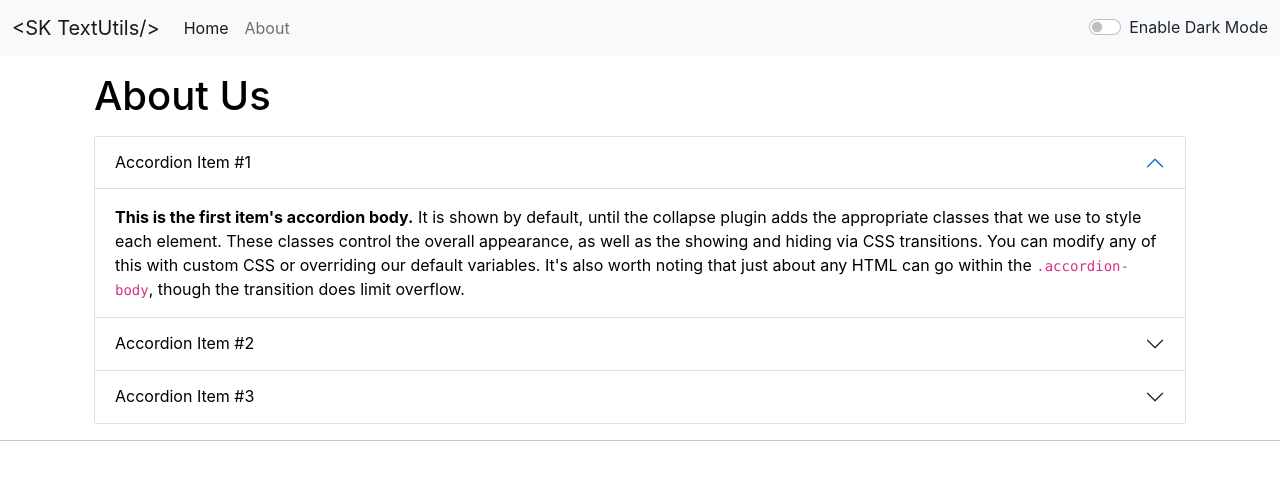
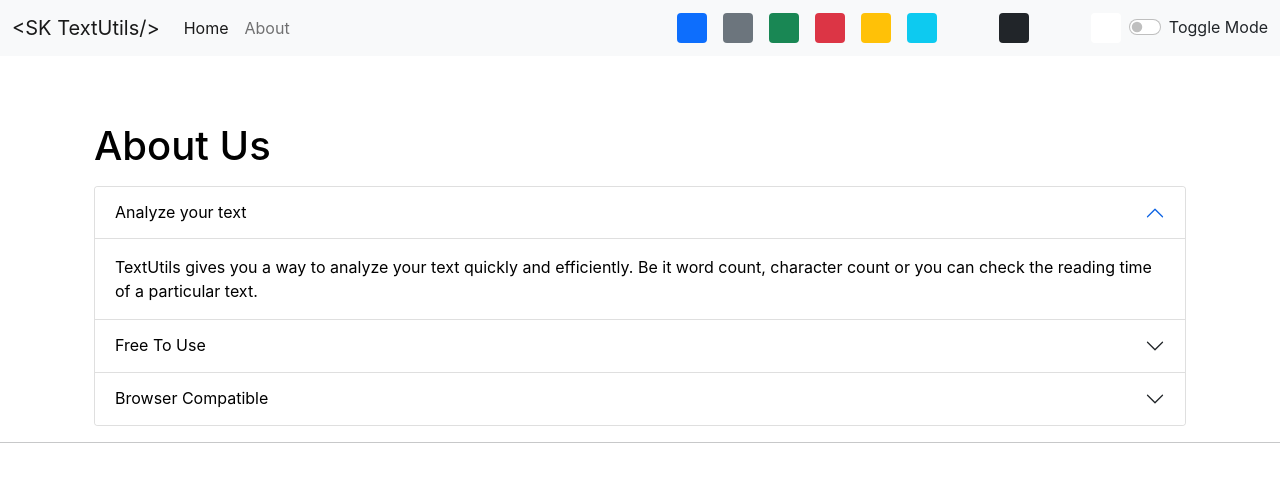
Before and after one commit to Shahzadsk046/textutils, a React (Create React App) app: page /about in a window 1280 px wide. Shown: the top 482 px of the page. Built offline with nearby package versions, Linux system fonts and the light colour scheme.

Commit message:
added color palette in TextUtils app

```diff
--- a/public/index.html
+++ b/public/index.html
@@ -6,7 +6,8 @@
   <link rel="icon" href="%PUBLIC_URL%/favicon.ico" />
   <meta name="viewport" content="width=device-width, initial-scale=1" />
   <meta name="theme-color" content="#000000" />
-  <meta name="description" content="TextUtils is a utility which can be used to manipulate your text" />
+  <meta name="description"
+    content="TextUtils is a word counter and character counting utility which can be used to manipulate your text in the way you want. You can remove extra spaces and copy the manipulated text as well as convert your text from Uppercase to lowercase and lowercase to Uppercase" />
   <!-- <link rel="apple-touch-icon" href="%PUBLIC_URL%/favicon-16x16.png" /> -->
   <link rel="apple-touch-icon" href="%PUBLIC_URL%/apple-touch-icon.png">
   <!-- <link rel="icon" type="image/png" sizes="32x32" href="%PUBLIC_URL%/favicon-32x32.png">
@@ -29,7 +30,7 @@
       work correctly both with client-side routing and a non-root public URL.
       Learn how to configure a non-root public URL by running `npm run build`.
     -->
-  <title>TextUtils - Home</title>
+  <title>TextUtils - Word Counter | Character Counter | Lowercase to Uppercase | Uppercase to Lowercase</title>
 </head>
 
 <body>
--- a/src/App.js
+++ b/src/App.js
@@ -21,13 +21,29 @@ function App() {
     }, 1500);
   };
 
-  const toggleMode = () => {
+  const removeBodyClasses = () => {
+    document.body.classList.remove("bg-primary");
+    document.body.classList.remove("bg-secondary");
+    document.body.classList.remove("bg-success");
+    document.body.classList.remove("bg-danger");
+    document.body.classList.remove("bg-warning");
+    document.body.classList.remove("bg-info");
+    document.body.classList.remove("bg-light");
+    document.body.classList.remove("bg-dark");
+    document.body.classList.remove("bg-muted");
+    document.body.classList.remove("bg-white");
+  };
+
+  const toggleMode = (cls) => {
+    removeBodyClasses();
+    console.log(cls);
+    document.body.classList.add("bg-" + cls);
+    console.log(document.body.classList);
     if (mode === "light") {
       setMode("dark");
       document.body.style.backgroundColor = "#37474f";
       showAlert("Dark Mode has been enabled", "success");
-      document.title = "TextUtils - Dark Mode";
-
+      // document.title = "TextUtils - Dark Mode";
       // Dynamic Title
       // setInterval(() => {
       //   document.title = "TextUtils is Amazing app";
@@ -39,7 +55,7 @@ function App() {
       setMode("light");
       document.body.style.backgroundColor = "white";
       showAlert("Light Mode has been enabled", "success");
-      document.title = "TextUtils - Light Mode";
+      // document.title = "TextUtils - Light Mode";
     }
   };
 
@@ -66,7 +82,7 @@ function App() {
               element={
                 <TextForm
                   showAlert={showAlert}
-                  heading="Enter the text to analyze"
+                  heading="Try TextUtils- Word Counter, Character Counter, Remove Extra Spaces"
                   mode={mode}
                 />
               }
--- a/src/Components/Body/About.jsx
+++ b/src/Components/Body/About.jsx
@@ -1,4 +1,4 @@
-import React/*, { useState }*/ from "react";
+import React /*, { useState }*/ from "react";
 
 const About = (props) => {
   // const [myStyle, setMyStyle] = useState({
@@ -48,7 +48,7 @@ const About = (props) => {
                 backgroundColor: props.mode === "dark" ? "#424242" : "white",
               }}
             >
-              Accordion Item #1
+              Analyze your text
             </button>
           </h2>
           <div
@@ -65,14 +65,9 @@ const About = (props) => {
                 backgroundColor: props.mode === "dark" ? "#424242" : "white",
               }}
             >
-              <strong>This is the first item's accordion body.</strong> It is
-              shown by default, until the collapse plugin adds the appropriate
-              classes that we use to style each element. These classes control
-              the overall appearance, as well as the showing and hiding via CSS
-              transitions. You can modify any of this with custom CSS or
-              overriding our default variables. It's also worth noting that just
-              about any HTML can go within the <code>.accordion-body</code>,
-              though the transition does limit overflow.
+              TextUtils gives you a way to analyze your text quickly and
+              efficiently. Be it word count, character count or you can check
+              the reading time of a particular text.
             </div>
           </div>
         </div>
@@ -92,7 +87,7 @@ const About = (props) => {
                 backgroundColor: props.mode === "dark" ? "#424242" : "white",
               }}
             >
-              Accordion Item #2
+              Free To Use
             </button>
           </h2>
           <div
@@ -109,14 +104,10 @@ const About = (props) => {
                 backgroundColor: props.mode === "dark" ? "#424242" : "white",
               }}
             >
-              <strong>This is the second item's accordion body.</strong> It is
-              hidden by default, until the collapse plugin adds the appropriate
-              classes that we use to style each element. These classes control
-              the overall appearance, as well as the showing and hiding via CSS
-              transitions. You can modify any of this with custom CSS or
-              overriding our default variables. It's also worth noting that just
-              about any HTML can go within the <code>.accordion-body</code>,
-              though the transition does limit overflow.
+              TextUtils is a free character counter tool that provides instant
+              character count & word count statistics for a given text.
+              TextUtils reports the number of words and characters. Thus it is
+              suitable for writing text with word/character limit.
             </div>
           </div>
         </div>
@@ -136,7 +127,7 @@ const About = (props) => {
                 backgroundColor: props.mode === "dark" ? "#424242" : "white",
               }}
             >
-              Accordion Item #3
+              Browser Compatible
             </button>
           </h2>
           <div
@@ -152,14 +143,10 @@ const About = (props) => {
                 backgroundColor: props.mode === "dark" ? "#424242" : "white",
               }}
             >
-              <strong>This is the third item's accordion body.</strong> It is
-              hidden by default, until the collapse plugin adds the appropriate
-              classes that we use to style each element. These classes control
-              the overall appearance, as well as the showing and hiding via CSS
-              transitions. You can modify any of this with custom CSS or
-              overriding our default variables. It's also worth noting that just
-              about any HTML can go within the <code>.accordion-body</code>,
-              though the transition does limit overflow.
+              This word counter software works in any web browser such as
+              Chrome, Firefox, internet Explorer, Microsoft Edge, Opera, Safari.
+              It suits to count characters in facebook, blog, books, excel
+              document, pdf document, essays, etc.
             </div>
           </div>
         </div>
--- a/src/Components/Body/Alert.jsx
+++ b/src/Components/Body/Alert.jsx
@@ -1,19 +1,21 @@
 import React from "react";
 
 const Alert = (props) => {
-    const capitalize = (word) => {
-        const lower = word.toLowerCase();
-        return lower.charAt(0).toUpperCase() + lower.slice(1);
-    }
+  const capitalize = (word) => {
+    const lower = word.toLowerCase();
+    return lower.charAt(0).toUpperCase() + lower.slice(1);
+  };
   return (
-    props.alert && (
+    <div style={{height: "50px"}}>
+      {props.alert && (
       <div
         className={`alert alert-${props.alert.type} alert-dismissible fade show`}
         role="alert"
       >
         <strong>{capitalize(props.alert.type)}</strong> : {props.alert.message}
       </div>
-    )
+      )}
+    </div>
   );
 };
 
--- a/src/Components/Header/Navbar.jsx
+++ b/src/Components/Header/Navbar.jsx
@@ -35,17 +35,28 @@ const Navbar = (props) => {
               </Link>
             </li>
           </ul>
-          {/* <form className="d-flex">
-            <input
-              className="form-control me-2"
-              type="search"
-              placeholder="Search"
-              aria-label="Search"
-            />
-            <button className="btn btn-primary" type="submit">
-              Search
-            </button>
-          </form> */}
+          <div className="d-flex">
+            <div className="bg-primary rounded mx-2" onClick={()=>{props.toggleMode('primary')}} style={{ height: "30px", width: "30px", cursor: "pointer" }}>
+            </div>
+            <div className="bg-secondary rounded mx-2" onClick={()=>{props.toggleMode('secondary')}} style={{ height: "30px", width: "30px", cursor: "pointer" }}>
+            </div>
+            <div className="bg-success rounded mx-2" onClick={()=>{props.toggleMode('success')}} style={{ height: "30px", width: "30px", cursor: "pointer" }}>
+            </div>
+            <div className="bg-danger rounded mx-2" onClick={()=>{props.toggleMode('danger')}} style={{ height: "30px", width: "30px", cursor: "pointer" }}>
+            </div>
+            <div className="bg-warning rounded mx-2" onClick={()=>{props.toggleMode('warning')}} style={{ height: "30px", width: "30px", cursor: "pointer" }}>
+            </div>
+            <div className="bg-info rounded mx-2" onClick={()=>{props.toggleMode('info')}} style={{ height: "30px", width: "30px", cursor: "pointer" }}>
+            </div>
+            <div className="bg-light rounded mx-2" onClick={()=>{props.toggleMode('light')}} style={{ height: "30px", width: "30px", cursor: "pointer" }}>
+            </div>
+            <div className="bg-dark rounded mx-2" onClick={()=>{props.toggleMode('dark')}} style={{ height: "30px", width: "30px", cursor: "pointer" }}>
+            </div>
+            <div className="bg-muted rounded mx-2" onClick={()=>{props.toggleMode('muted')}} style={{ height: "30px", width: "30px", cursor: "pointer" }}>
+            </div>
+            <div className="bg-white rounded mx-2" onClick={()=>{props.toggleMode('white')}} style={{ height: "30px", width: "30px", cursor: "pointer" }}>
+            </div>
+          </div>
           <div
             className={`form-check form-switch text-${
               props.mode === "light" ? "dark" : "light"
@@ -56,13 +67,13 @@ const Navbar = (props) => {
               type="checkbox"
               role="switch"
               id="flexSwitchCheckDefault"
-              onClick={props.toggleMode}
+              onClick={()=>{props.toggleMode(null)}}
             />
             <label
               className="form-check-label"
               htmlFor="flexSwitchCheckDefault"
             >
-              Enable Dark Mode
+              Toggle Mode
             </label>
           </div>
         </div>
```
Also changed, not shown: src/Components/Body/TextForm.jsx (+13 -8 lines).
